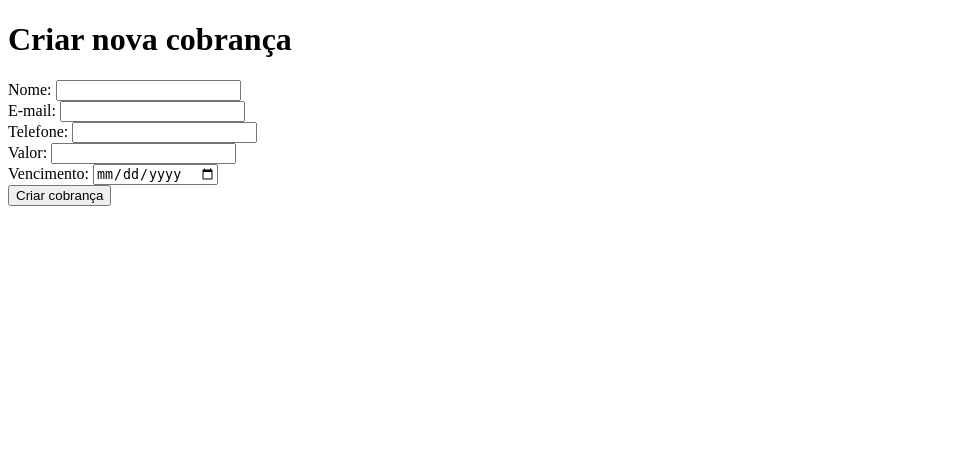
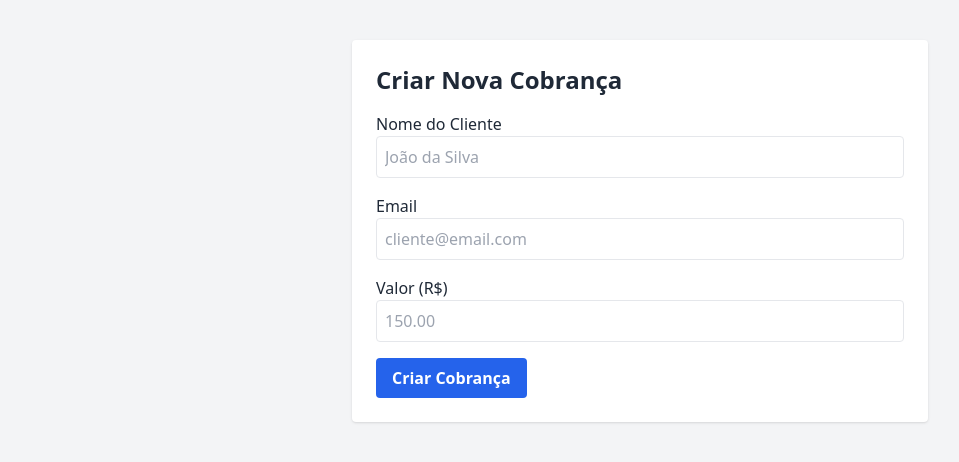
Before and after one commit to guandrade97/sistema-cobranca04, a Flask app: page /nova_cobranca in a window 1280 px wide. Shown: the top 462 px of the page, without its empty margins (0-959 px from the left). Run offline with Flask 3, Linux system fonts and the light colour scheme; some libraries are stand-ins or nearby versions.

Commit message:
Update nova_cobranca.html

```diff
--- a/templates/nova_cobranca.html
+++ b/templates/nova_cobranca.html
@@ -1,15 +1,33 @@
 <!DOCTYPE html>
-<html>
-<head><title>Nova Cobrança</title></head>
-<body>
-<h1>Criar nova cobrança</h1>
-<form method="POST">
-Nome: <input type="text" name="nome"><br>
-E-mail: <input type="email" name="email"><br>
-Telefone: <input type="text" name="telefone"><br>
-Valor: <input type="number" step="0.01" name="valor"><br>
-Vencimento: <input type="date" name="vencimento"><br>
-<button type="submit">Criar cobrança</button>
-</form>
+<html lang="pt-br">
+<head>
+  <meta charset="UTF-8" />
+  <meta name="viewport" content="width=device-width, initial-scale=1.0" />
+  <title>Nova Cobrança</title>
+  <script src="https://cdn.tailwindcss.com"></script>
+</head>
+<body class="bg-gray-100 text-gray-800">
+  <div class="max-w-xl mx-auto mt-10 bg-white p-6 rounded shadow">
+    <h1 class="text-2xl font-bold mb-4">Criar Nova Cobrança</h1>
+    <form method="POST" action="/nova_cobranca" class="space-y-4">
+      <div>
+        <label for="nome" class="block font-medium">Nome do Cliente</label>
+        <input type="text" name="nome" id="nome" required class="w-full p-2 border rounded" placeholder="João da Silva" />
+      </div>
+      <div>
+        <label for="email" class="block font-medium">Email</label>
+        <input type="email" name="email" id="email" required class="w-full p-2 border rounded" placeholder="cliente@email.com" />
+      </div>
+      <div>
+        <label for="valor" class="block font-medium">Valor (R$)</label>
+        <input type="number" name="valor" id="valor" step="0.01" required class="w-full p-2 border rounded" placeholder="150.00" />
+      </div>
+      <div>
+        <button type="submit" class="bg-blue-600 hover:bg-blue-700 text-white font-bold py-2 px-4 rounded">
+          Criar Cobrança
+        </button>
+      </div>
+    </form>
+  </div>
 </body>
 </html>
```
